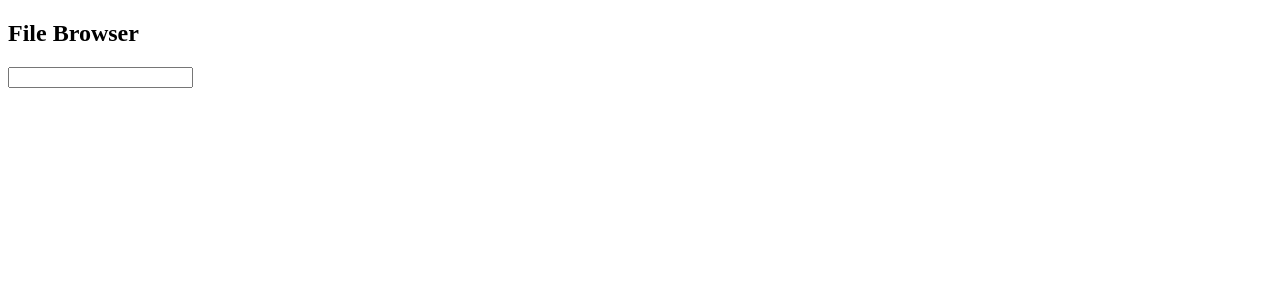
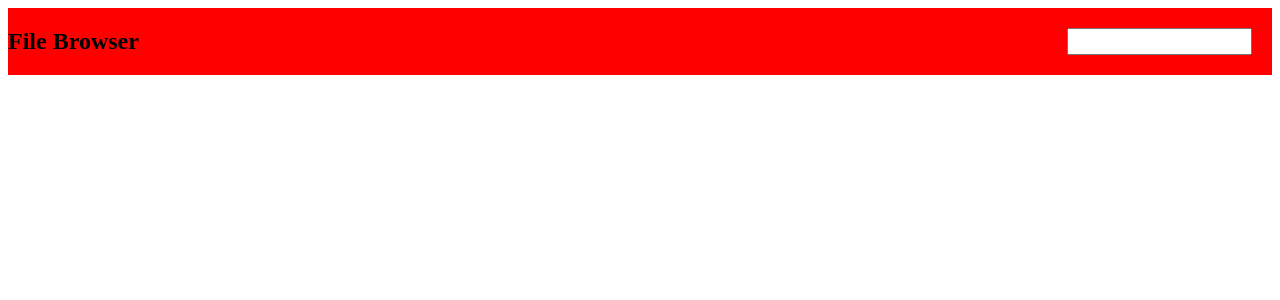
Before and after one commit to TomasGarciaDev/next-file-browser, a Next.js app: page / in a window 1280 px wide. Shown: the top 300 px of the page. Built offline with nearby package versions, Linux system fonts and the light colour scheme.

Commit message:
Navbar.module.css created for Navbar

```diff
--- a/components/Navbar.js
+++ b/components/Navbar.js
@@ -1,10 +1,11 @@
 import { AiOutlineSearch } from 'react-icons/ai';
+import styles from '../styles/Navbar.module.css'
 
 export default function Navbar() {
   return (
-    <nav>
+    <nav className={styles.container}>
       <h1>File Browser</h1>
-      <input type='text' />
+      <input type='text' className={styles.inputBox}/>
     </nav>
   )
 }
--- /dev/null
+++ b/styles/Navbar.module.css
@@ -0,0 +1,9 @@
+.container {
+  display: flex;
+  justify-content: space-between;
+  background-color: red;
+}
+
+.inputBox {
+  margin: 20px;
+}
```
